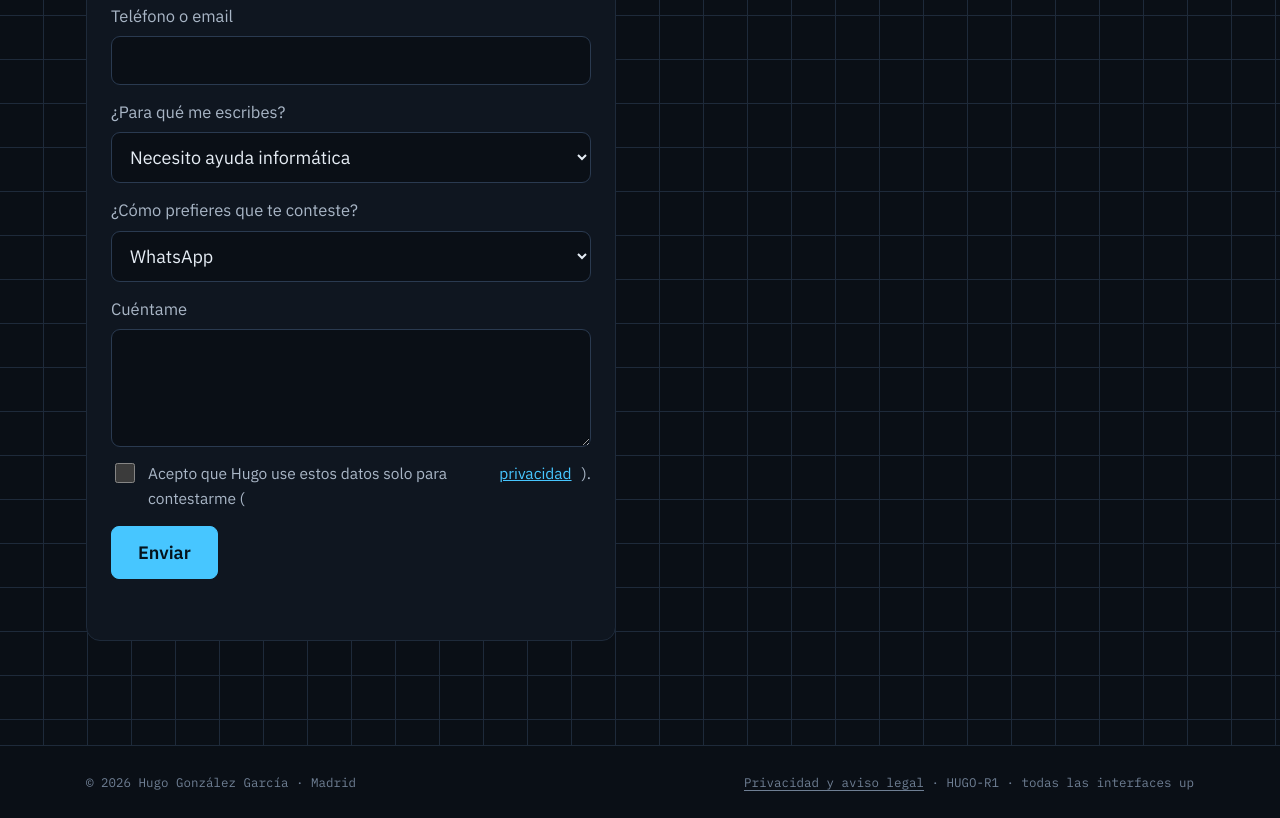
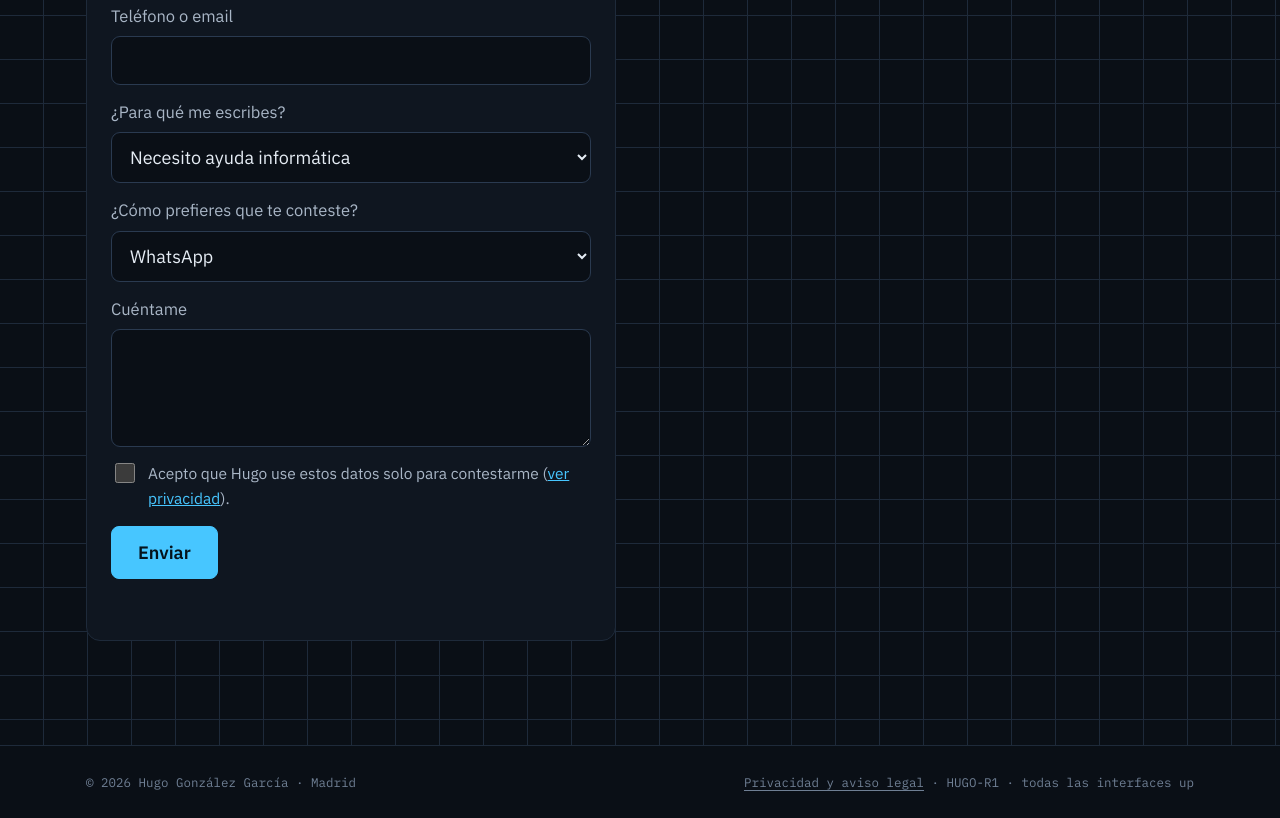
Before and after one commit to agarhugo21-cmd/agarhugo21-cmd.github.io, a plain HTML site: page index.html in a window 1280 px wide. Shown: the part 2563-3381 px from the top of the page. Drawn offline with Linux system fonts and the light colour scheme.

Commit message:
Arreglar casilla de privacidad en móvil

```diff
--- a/index.html
+++ b/index.html
@@ -611,7 +611,7 @@ footer a{color:inherit;text-decoration:underline;text-underline-offset:3px}foote
         </label>
         <label>Cuéntame<textarea name="mensaje" rows="4" required></textarea></label>
         <input type="checkbox" name="botcheck" class="ay-hp" tabindex="-1" autocomplete="off">
-        <label class="ay-ok"><input type="checkbox" name="acepto" required> Acepto que Hugo use estos datos solo para contestarme (<a href="/privacidad/">privacidad</a>).</label>
+        <label class="ay-ok"><input type="checkbox" name="acepto" required><span>Acepto que Hugo use estos datos solo para contestarme (<a href="/privacidad/">ver privacidad</a>).</span></label>
         <button class="btn pri" type="submit">Enviar</button>
         <p class="ay-msg" id="ay-msg" aria-live="polite"></p>
       </form>
```
